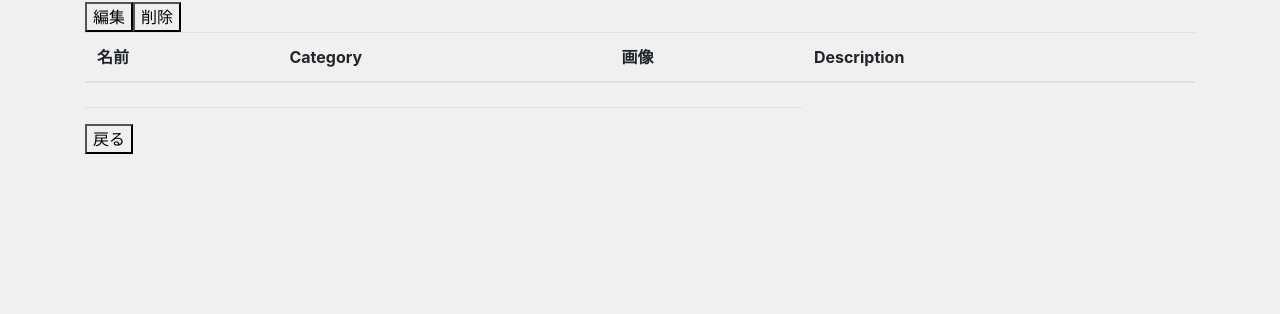
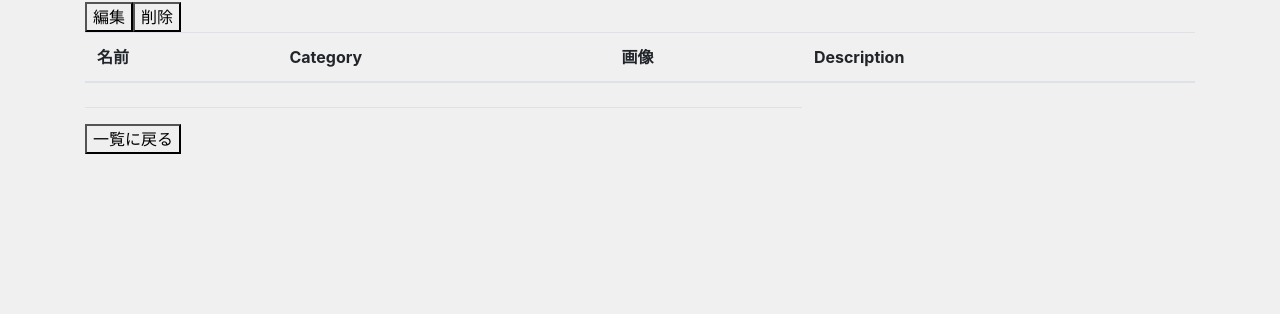
Before and after one commit to NickDebonair/janken_time, a Django app: template base/templates/base/champion_detail.html in a window 1280 px wide. Shown: the part 220-534 px from the top of the page. Run offline with Django 4.2, Linux system fonts and the light colour scheme; the template is opened without the code that fills it, so the values that code supplies are empty; some libraries are stand-ins or nearby versions.

Commit message:
return button modified champion_list

```diff
--- a/base/templates/base/champion_detail.html
+++ b/base/templates/base/champion_detail.html
@@ -96,7 +96,7 @@
         <button type="button" onclick="location.href='{% url 'base:champion_delete' champion.pk %}'">削除</button>
 
     </table>
-    <button type="button" onclick="history.back()">戻る</button>
+    <button type="button" onclick="location.href='{% url 'base:champion_list' %}'">一覧に戻る</button>
 
   </div>
 </div>
```
